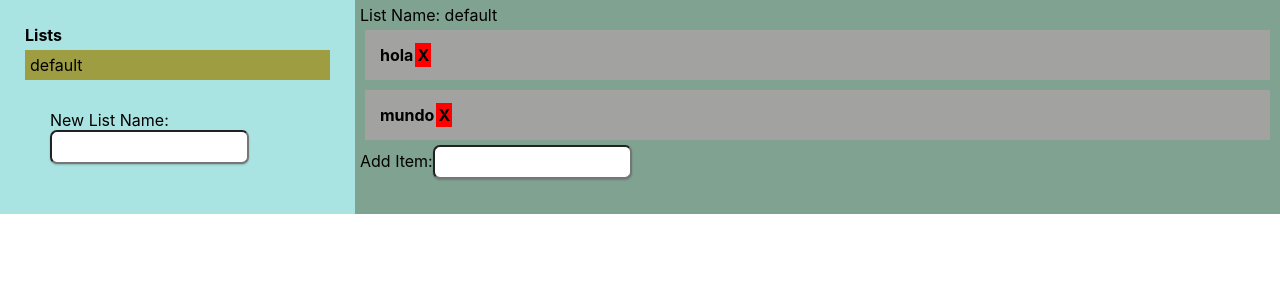
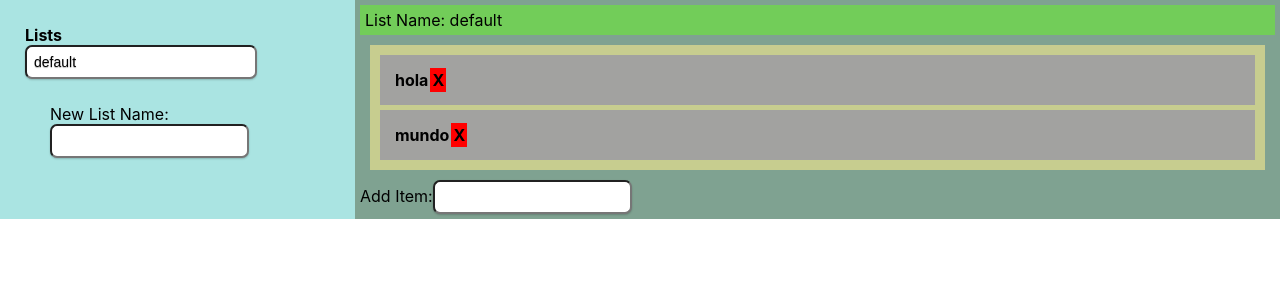
Before and after one commit to peterlozano/react-for-beginners, a React (Create React App) app: page / in a window 1280 px wide. Shown: the top 300 px of the page. Built offline with nearby package versions, Linux system fonts and the light colour scheme.

Commit message:
Editable items and lists.

```diff
--- a/src/App.js
+++ b/src/App.js
@@ -39,6 +39,14 @@ class App extends Component {
     console.log(this.state);
   };
 
+  updateListName = (key, value) => {
+    console.log("updating list");
+    var newState = {...this.state};
+    newState.lists[key].listName = value;
+    this.setState(newState);
+    this.updateStorage();
+  }
+
   addItem = (listId, newItemName) => {
     console.log("add item");
     console.log(listId, newItemName);
@@ -58,6 +66,16 @@ class App extends Component {
 
     this.updateStorage();
   };
+
+  updateItem = (listId, key, value) => {
+    var newItems = this.state.lists[listId].items;
+
+    newItems[key] = value;
+
+    this.setState({ items: newItems });
+
+    this.updateStorage();
+  }
 
   updateStorage = () => {
     localStorage.setItem('todoAppState', JSON.stringify(this.state));
@@ -85,8 +103,8 @@ class App extends Component {
   render() {
     return (
       <div className="App">
-        <ListsList lists={this.state.lists} addList={this.addList} setCurrentList={this.setCurrentList} activeList={this.state.currentList} />
-        <TodoList list={this.state.lists[this.state.currentList]} addItem={this.addItem} deleteItem={this.deleteItem} listId={this.state.currentList} />
+        <ListsList lists={this.state.lists} addList={this.addList} setCurrentList={this.setCurrentList} activeList={this.state.currentList} updateListName={this.updateListName}/>
+        <TodoList list={this.state.lists[this.state.currentList]} addItem={this.addItem} deleteItem={this.deleteItem} listId={this.state.currentList}  updateItem={this.updateItem}/>
       </div>
     );
   }
--- /dev/null
+++ b/src/ListHandler.js
@@ -0,0 +1,59 @@
+import React, { Component } from 'react'
+import PropTypes from 'prop-types'
+import './ListHandler.scss';
+
+class ListHandler extends Component {
+  state = {
+    editing: true
+  };
+
+  myValue = React.createRef();
+
+  setCurrentList = (e) => {
+    console.log("set current: " + this.props.listId);
+    this.props.setCurrentList(this.props.listId);
+  };
+
+  startEdit = (e) => {
+    this.setState({editing: true});
+  }
+
+  submitEditForm = (e) => {
+    e.preventDefault();
+    console.log("saving list");
+    this.setState({editing: false});
+    this.props.updateListName(this.props.listId, this.myValue.current.value);
+  }
+
+  render () {
+    return (
+      <div className="listHandler">
+        {this.state.editing ? (
+          <div className="listEditForm">
+            <form onSubmit={this.submitEditForm}>
+              <input autoFocus={true} ref={this.myValue} type="text" onBlur={this.submitEditForm} name="listEditName" defaultValue={this.props.list.listName}/>
+            </form>
+          </div>
+        ) : (
+          <div
+            onClick={this.setCurrentList}
+            className={"listName" + (this.props.activeList === this.props.listId ? ' activeList' : '')}
+            >
+            {this.props.list.listName}&nbsp;
+            <b onClick={this.startEdit} className="editList">(Edit)</b>
+          </div>
+        )}
+      </div>
+    )
+  }
+}
+
+ListHandler.propTypes = {
+  setCurrentList: PropTypes.func,
+  activeList: PropTypes.string,
+  list: PropTypes.object,
+  listId: PropTypes.string,
+  updateListName: PropTypes.func
+}
+
+export default ListHandler
--- /dev/null
+++ b/src/ListHandler.scss
@@ -0,0 +1,11 @@
+@import "Global";
+
+.listHandler {
+  .editList {
+    float: right;
+  }
+  input {
+    @include text-field;
+    width: 70%;
+  }
+}
--- a/src/ListsList.js
+++ b/src/ListsList.js
@@ -2,24 +2,21 @@ import React, { Component } from 'react'
 import PropTypes from 'prop-types'
 import NewList from './NewList'
 import './ListsList.scss';
+import ListHandler from './ListHandler'
 
 class ListsList extends Component {
-  setCurrentList = (e) => {
-    this.props.setCurrentList(e.currentTarget.id);
-  };
-
   render () {
     return (
       <div className="listsList">
         <b>Lists</b>
         {Object.keys(this.props.lists).map((key) => {
-          return <div
-            onClick={this.setCurrentList}
-            id={key}
-            className={"listName" + (this.props.activeList === key ? ' activeList' : '')}
-            key={key}>
-              {this.props.lists[key].listName}
-            </div>
+          return <ListHandler
+            key={key}
+            listId={key}
+            list={this.props.lists[key]}
+            activeList={this.props.activeList}
+            setCurrentList={this.props.setCurrentList}
+            updateListName={this.props.updateListName} />
         })}
         <NewList addList={this.props.addList}/>
       </div>
@@ -31,7 +28,8 @@ ListsList.propTypes = {
   lists: PropTypes.object,
   addList: PropTypes.func,
   setCurrentList: PropTypes.func,
-  activeList: PropTypes.string
+  activeList: PropTypes.string,
+  updateListName: PropTypes.func
 }
 
 export default ListsList
--- a/src/TodoItem.js
+++ b/src/TodoItem.js
@@ -3,15 +3,42 @@ import PropTypes from 'prop-types';
 import './TodoItem.scss';
 
 class TodoItem extends Component {
+  state = {
+    editing: false
+  };
+
+  myValue = React.createRef();
+
   deleteItem = (e) => {
     this.props.deleteItem(this.props.listId, this.props.id);
   };
 
+  submitEditForm = (e) => {
+    e.preventDefault();
+    console.log("saving item");
+    this.setState({editing: false});
+    this.props.updateItem(this.props.listId, this.props.id, this.myValue.current.value);
+  }
+
+  startEdit = (e) => {
+    this.setState({editing: true});
+  }
+
   render() {
     return (
       <div className="todoItem">
-        <b>{this.props.title}</b>
-        <b onClick={this.deleteItem} className="deleteItem">X</b>
+        {this.state.editing ? (
+          <div className="itemEditForm">
+            <form onSubmit={this.submitEditForm}>
+              <input autoFocus={true} ref={this.myValue} type="text" onBlur={this.submitEditForm} name="itemEditName" defaultValue={this.props.title}/>
+            </form>
+          </div>
+        ) : (
+          <div>
+            <b onClick={this.startEdit}>{this.props.title}</b>
+            <b onClick={this.deleteItem} className="deleteItem">X</b>
+          </div>
+        )}
       </div>
     );
   }
@@ -20,7 +47,8 @@ class TodoItem extends Component {
 TodoItem.propTypes = {
   title: PropTypes.string,
   deleteItem: PropTypes.func,
-  listId: PropTypes.string
+  listId: PropTypes.string,
+  updateItem: PropTypes.func
 };
 
 export default TodoItem;
--- a/src/TodoItem.scss
+++ b/src/TodoItem.scss
@@ -1,3 +1,5 @@
+@import "Global";
+
 .todoItem {
   background-color: #a2a2a0;
   padding: 15px;
@@ -8,4 +10,8 @@
     margin: 25px 2px 25px 2px;
     cursor: pointer;
   }
+  input {
+    @include text-field;
+    width: 50%;
+  }
 }
--- a/src/TodoList.js
+++ b/src/TodoList.js
@@ -11,9 +11,12 @@ class TodoList extends Component {
     return (
       <div className="todoList">
         <div className="listName">List Name: {listName}</div>
-        {Object.keys(items).map((key) => {
-          return <TodoItem key={key} id={key} title={items[key]} deleteItem={this.props.deleteItem} listId={this.props.listId} />
-        })}
+        <div className="listItems">
+          {Object.keys(items).length ?
+            Object.keys(items).map((key) => {
+              return <TodoItem key={key} id={key} title={items[key]} deleteItem={this.props.deleteItem} listId={this.props.listId} updateItem={this.props.updateItem} />
+            }) : <div>This list is empty.</div>}
+        </div>
         <NewItemForm addItem={this.props.addItem} listId={this.props.listId}/>
       </div>
     );
@@ -27,7 +30,8 @@ TodoList.propTypes = {
     listName: PropTypes.string
   }),
   addItem: PropTypes.func,
-  deleteItem: PropTypes.func
+  deleteItem: PropTypes.func,
+  updateItem: PropTypes.func
 };
 
 export default TodoList;
--- a/src/TodoList.scss
+++ b/src/TodoList.scss
@@ -4,4 +4,13 @@
   background-color: #7fa291;
   display: flex;
   flex-direction: column;
+  .listName {
+    background-color: #72cd59;
+    padding: 5px;
+  }
+  .listItems {
+    padding: 5px;
+    background-color: #c7cd8f;
+    margin: 10px;
+  }
 }
```
